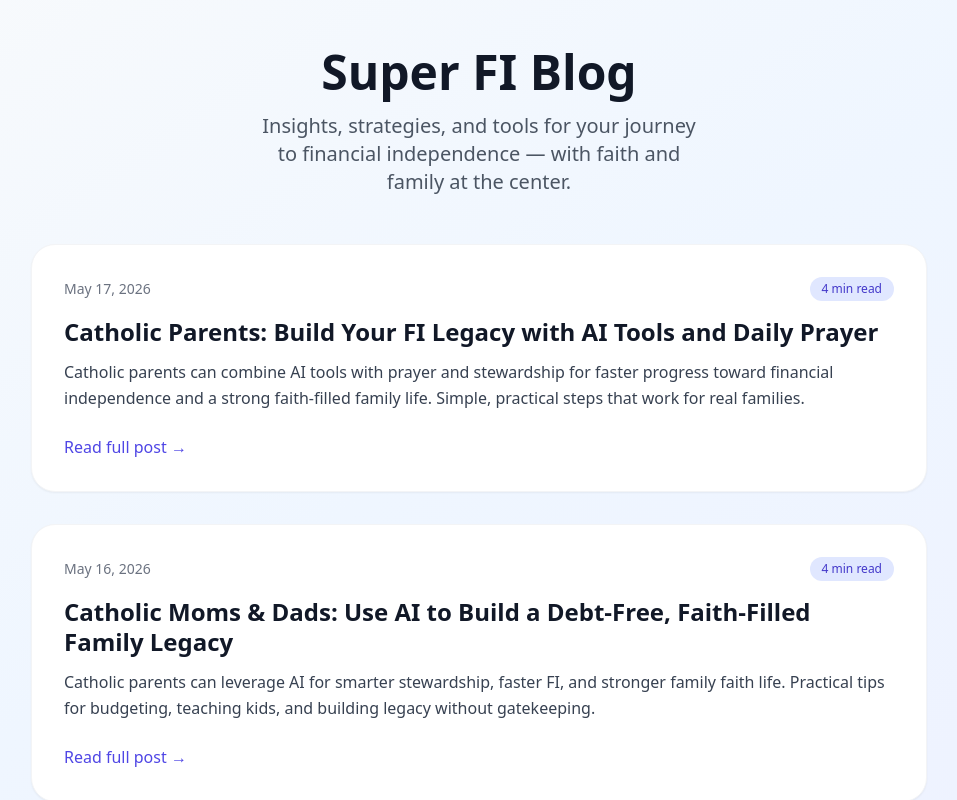
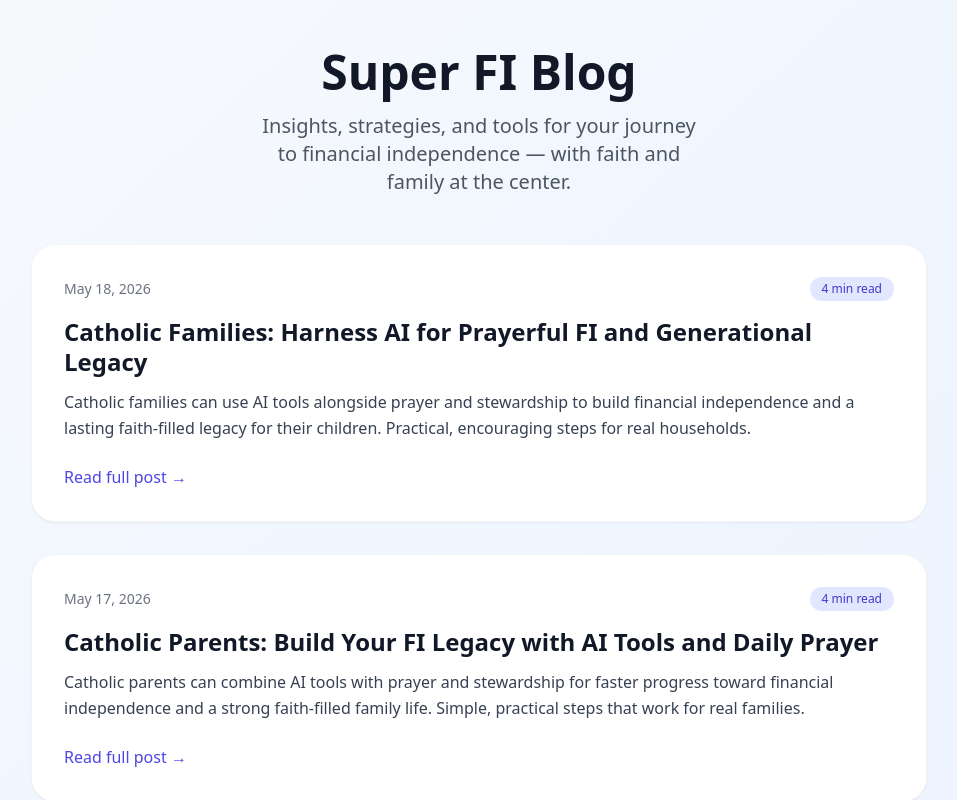
Before and after one commit to daughterpop/super-fi-calc, a React (Vite) app: page /blog in a window 1280 px wide. Shown: the top 800 px of the page, without its empty margins (161-1118 px from the left). Built offline with nearby package versions, Linux system fonts and the light colour scheme.

Commit message:
Update BlogIndex with new post at top

```diff
--- a/src/pages/BlogIndex.jsx
+++ b/src/pages/BlogIndex.jsx
@@ -2,6 +2,13 @@ import React from 'react';
 
 export default function BlogIndex() {
   const posts = [
+    {
+      date: 'May 18, 2026',
+      title: 'Catholic Families: Harness AI for Prayerful FI and Generational Legacy',
+      excerpt: 'Catholic families can use AI tools alongside prayer and stewardship to build financial independence and a lasting faith-filled legacy for their children. Practical, encouraging steps for real households.',
+      readTime: '4 min read',
+      slug: 'catholic-families-harness-ai-for-prayerful-fi-and-generational-legacy'
+    },
     {
       date: 'May 17, 2026',
       title: 'Catholic Parents: Build Your FI Legacy with AI Tools and Daily Prayer',
```
